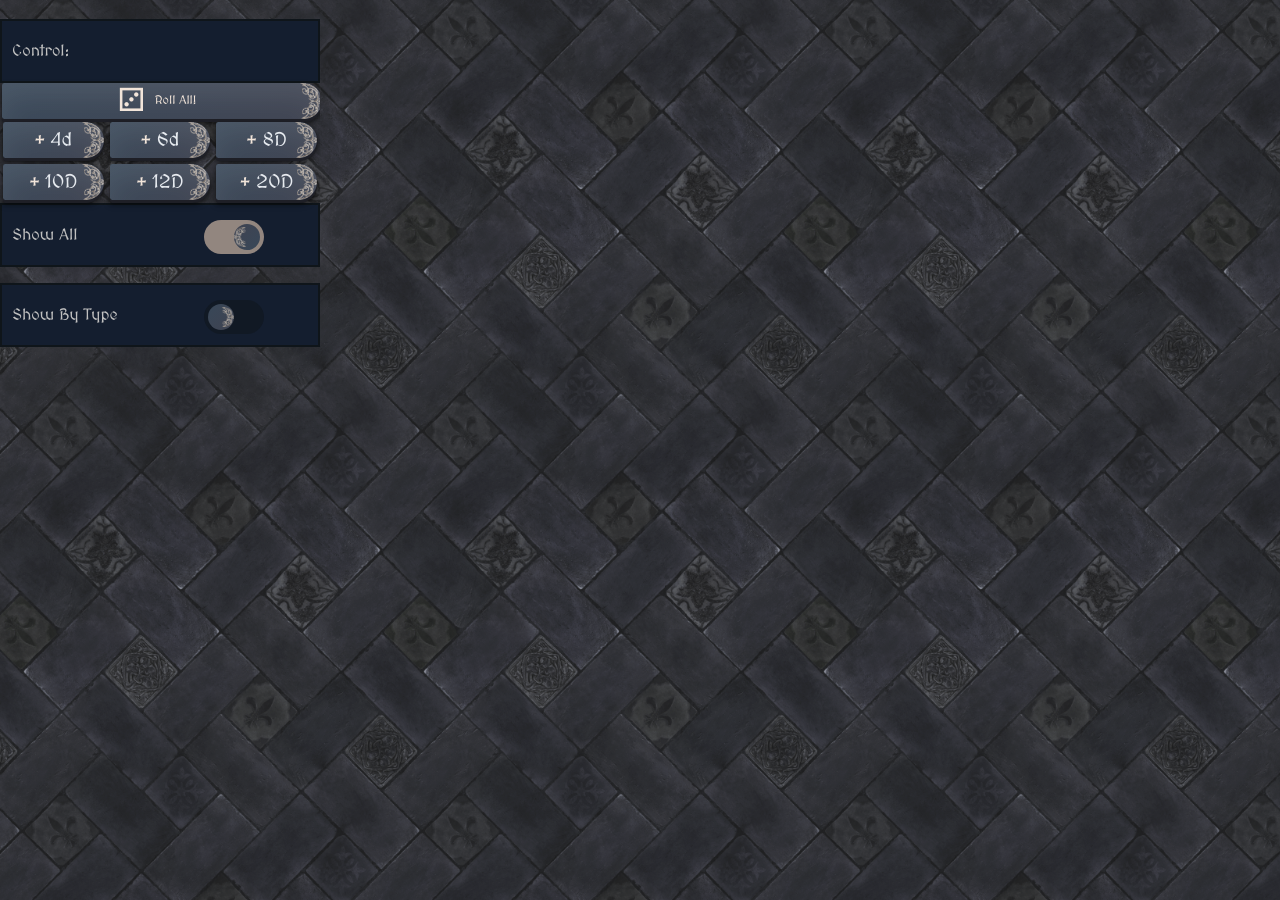
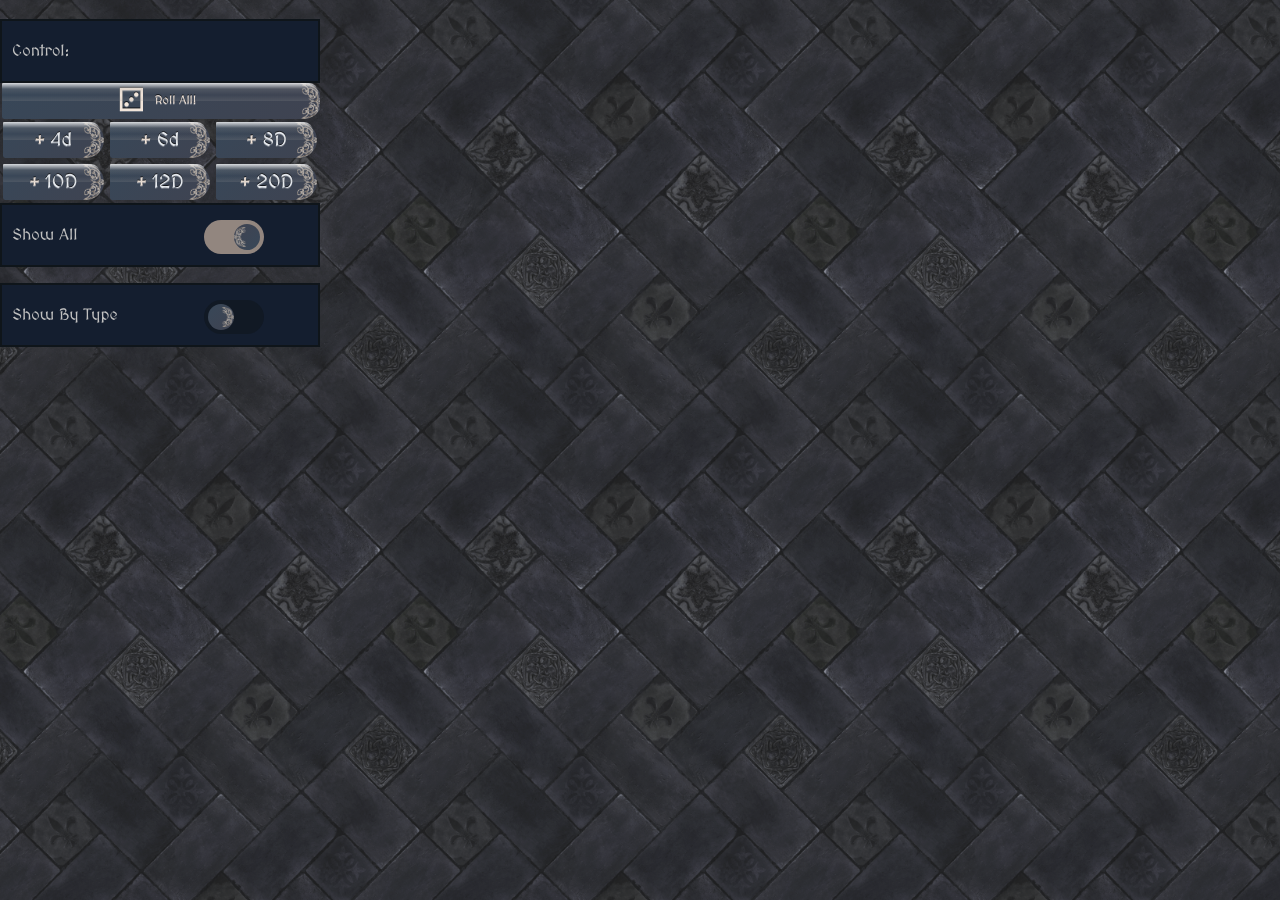
Before and after one commit to grail143/DiceRoller, a plain HTML site: page index.html in a window 1280 px wide. Drawn offline with Linux system fonts and the light colour scheme.

Commit message:
updates for better buttons

```diff
--- a/style.css
+++ b/style.css
@@ -9,8 +9,8 @@ body {
     background-size: 25em;
 }
 
-.type{
-    display:none;
+.type {
+    display: none;
 }
 /* The switch - the box around the slider */
 .switch {
@@ -79,6 +79,7 @@ input:checked + .slider:before {
     .slider.round:before {
         border-radius: 50%;
     }
+
 body, .playfield, .menu {
     margin: 0;
     overflow-y: auto;
@@ -91,10 +92,12 @@ body, .playfield, .menu {
     padding: 0;
     font-size: 1.2rem;
 }
+
 .controlbuttons {
     flex-grow: 1;
     text-align: right;
 }
+
 .addlist {
     display: grid;
     grid-template-columns: 1fr 1fr 1fr;
@@ -103,9 +106,11 @@ body, .playfield, .menu {
     .addlist button {
         margin: 3px;
     }
-.w-100{
-    width:100%;
+
+.w-100 {
+    width: 100%;
 }
+
 button small {
     font-size: .75rem;
     vertical-align: bottom;
@@ -116,17 +121,22 @@ ul {
     padding-inline-start: 0;
     width: 100%;
 }
+
 li {
     display: flex;
     align-items: center;
 }
+
+.app_buttons {
+}
+
 button {
     box-shadow: 0 3px 0 0 #1e1f26, 0 4px 4px -1px rgb(0 0 0 / 60%), 0 4px 6px 1px rgb(0 0 0 / 30%), 0 1px 2px 1px rgb(0 0 0 / 0%) inset, 0 18px 32px -2px rgb(255 255 255 / 10%) inset;
     background-color: #3F4351;
-    background-image: url("scroll1.png"), linear-gradient(-45deg, #3F4351, #384758);
+    background-image: url("scroll1.png"), linear-gradient(-45deg, #3F4351, #384758),linear-gradient(#000,#888);
     background-size: contain;
-    background-position:right;
-    background-repeat:no-repeat;
+    background-position: right;
+    background-repeat: no-repeat;
     color: #E6EAEF;
     display: inline-block;
     margin: 0 2px;
@@ -141,7 +151,21 @@ button {
     user-select: none;
     vertical-align: bottom;
     transition: box-shadow 0.2s, transform 0.2s, color 0.2s;
+    box-shadow: 0px 1px 4px -2px #333;
+    position: relative;
+    text-shadow: 0px 1px 0px rgba(255,255,255,.3), 0px -1px 0px rgba(0,0,0,.7);
 }
+
+    button:after {
+        content: '';
+        position: absolute;
+        top: 0;
+        left: 0;
+        width: calc(100% - 4px);
+        height: 50%;
+        background: linear-gradient(rgba(255,255,255,0.8), rgba(150,150,150,0.2), rgba(0,0,0,0), rgba(150,150,150,0.2));
+        border-radius: 0.15em 1.25em 1.25em 0.15em;
+    }
 
     button:hover {
         box-shadow: 0 3px 0 0 #1e1f26, 0 6px 4px -1px rgb(0 0 0 / 30%), 0 4px 16px rgb(0 0 0 / 50%), 0 1px 2px 1px rgb(0 0 0 / 0%) inset, 0 18px 32px -2px rgb(255 255 255 / 14%) inset;
```
Also changed, not shown: 1 other file.
